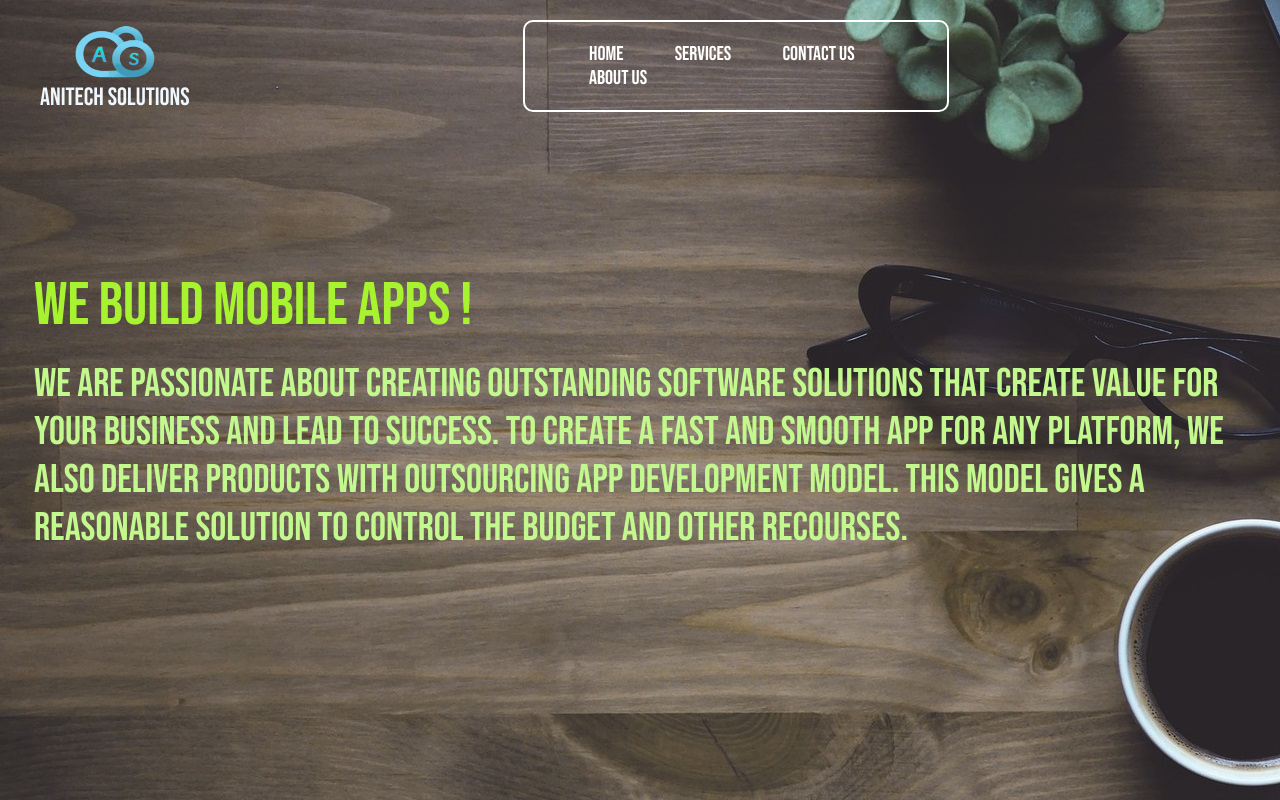
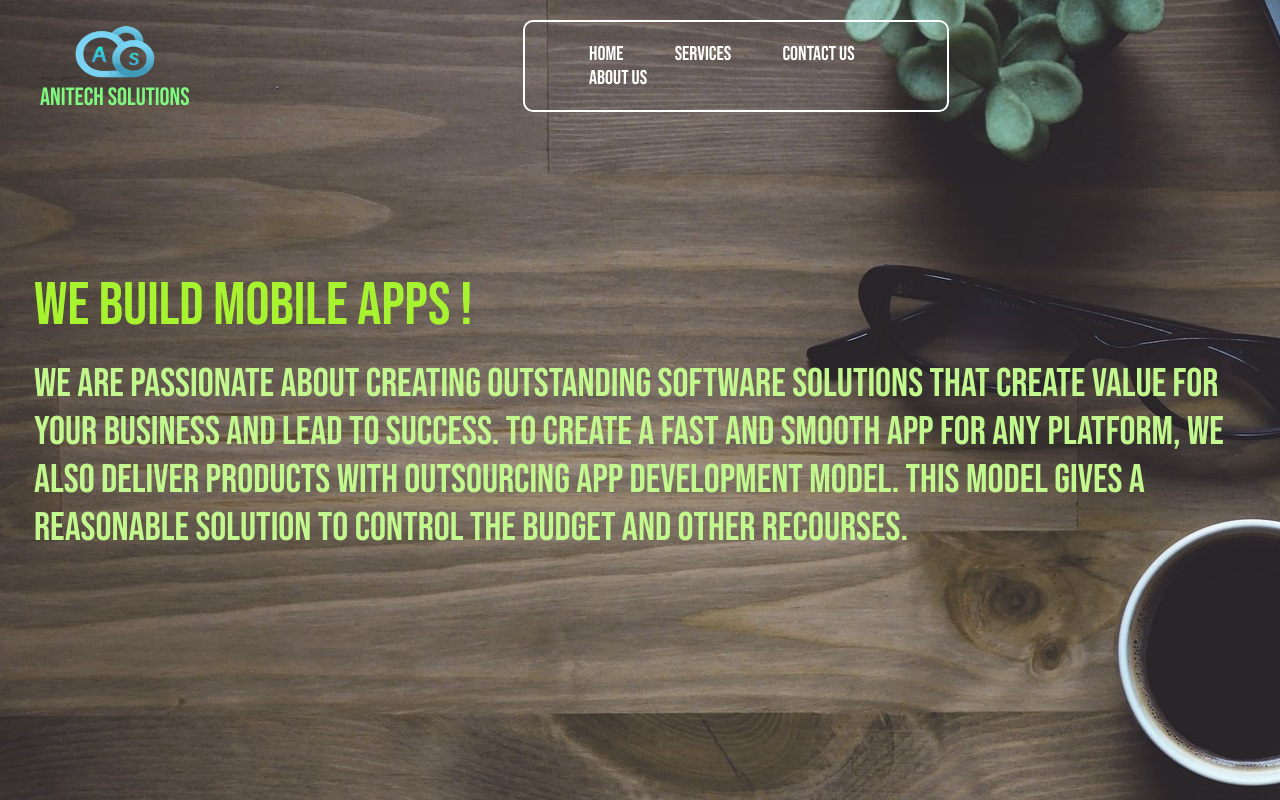
Before and after one commit to Anish-Das-GH/AnitechSolutions, a plain HTML site: page index.html in a window 1280 px wide. In both pictures the pointer is over the element 114 px from the left and 97 px from the top of the page. Shown: the top 800 px of the page. Drawn offline with Linux system fonts and the light colour scheme.

Commit message:
Update style.css

```diff
--- a/style.css
+++ b/style.css
@@ -93,3 +93,8 @@ left: 34px;
 top: 360px;
 
 }
+.logotext:hover{
+    color: rgb(126, 251, 126);
+
+
+}
```
